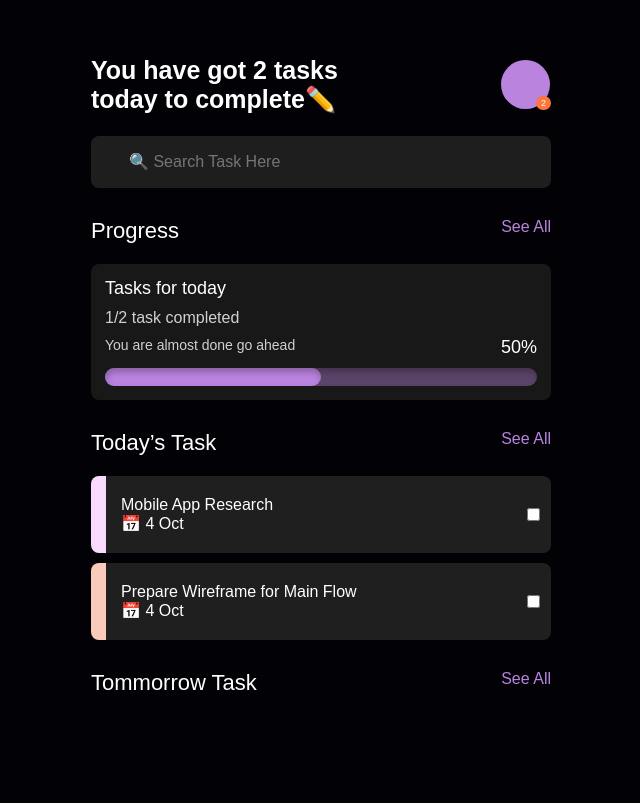
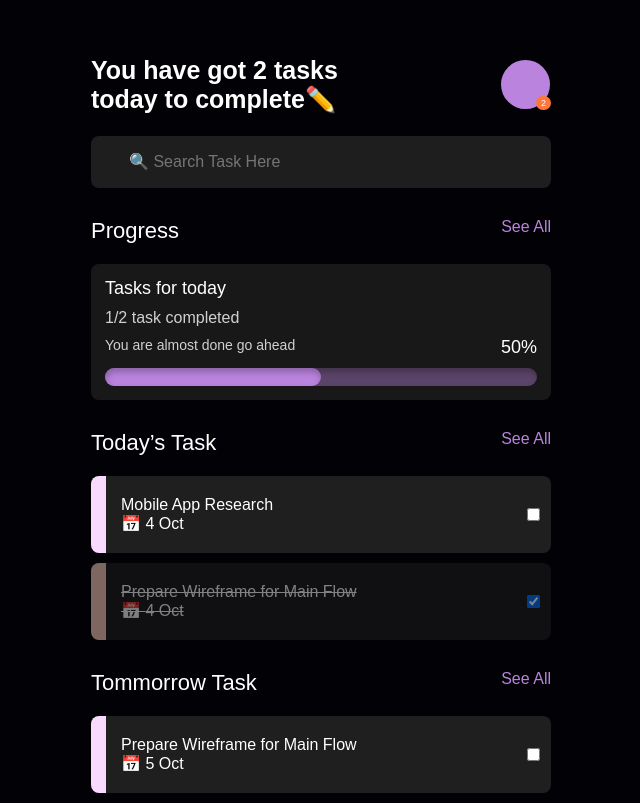
Before and after one commit to Welcome-Stasic/Project-Frontend, a React (Vite) app: page / in a window 1280 px wide. Shown: the whole page, without its empty margins (319-959 px from the left). Built offline with nearby package versions, Linux system fonts and the light colour scheme.

Commit message:
улучшение store

```diff
--- a/src/components/CardTask.tsx
+++ b/src/components/CardTask.tsx
@@ -5,12 +5,35 @@ type Priority = 'low' | 'medium' | 'high';
 interface CardMarkProps {
   priority: Priority;
 }
+
+interface CheckedTask {
+  checked: boolean;
+}
 interface TaskCardProps {
+  id: string;
   priority: Priority;
   title: string;
   date: string;
+  checked: boolean;
+  onToggle: (taskId: string) => void;
 }
-const CardWrapper = styled.div`
+const CardWrapper = styled.div<CheckedTask>`
+    opacity: ${props => {
+        switch(props.checked) {
+            case true:
+                return '50%';
+            case false:
+                return '100%';
+        }
+    }};
+    text-decoration: ${props => {
+        switch(props.checked) {
+            case true:
+                return 'line-through';
+            case false:
+                return 'none';
+        }
+    }};
     margin-bottom: 10px;
     background-color: #1F1F1F;
     border-radius: 8px;
@@ -37,17 +60,19 @@ const CardMark = styled.div<CardMarkProps>`
     width: 15px;
     border-radius: 8px 0px 0px 8px;
 `
-export default ({ priority, title, date }: TaskCardProps) => {
-
+export default ({id, priority, title, date, checked, onToggle }: TaskCardProps) => {
+    const handleCheckboxChange = () => {
+        onToggle(id);
+    };
   return (
     <>
-        <CardWrapper>
+        <CardWrapper checked={checked}>
             <CardMark priority={priority}/>
             <div>
                 {title}<br/>
                 <div>📅 {date}</div>
             </div>
-            <input type="checkbox"/>
+            <input type="checkbox" checked={checked} onChange={handleCheckboxChange}/>
         </CardWrapper>
     </>
   );
--- a/src/components/DashBoardTasks.tsx
+++ b/src/components/DashBoardTasks.tsx
@@ -1,6 +1,9 @@
 import styled from '@emotion/styled';
 import { useStore } from '../stores/StoreContext';
 import CardTask from './CardTask';
+import { observer } from 'mobx-react-lite';
+
+
 
 const ProgressTitle = styled.div`
     margin-top: 30px;
@@ -17,22 +20,27 @@ const LinkTaskAll = styled.a`
     font-size: 16px;
 `;
 
-export default () => {
+const Dashboard = observer(() => {
   const store = useStore();
   const tasksToday = store.todayTasks;
   const tasksTommorow = store.tomorrowTasks;
+
+  const handleToggleTask = (taskId: string) => {
+    store.toggleTask(taskId);
+  };
   return (
     <>
     <div className="container">
     <ProgressTitle>Today’s Task <LinkTaskAll href="#">See All</LinkTaskAll></ProgressTitle>
     {tasksToday.map(item =>
-        <CardTask priority={item.priority} title={item.title} date={item.date}/>
+        <CardTask key={item.id} id={item.id} priority={item.priority} title={item.title} date={item.date} checked={item.completed} onToggle={handleToggleTask}/>
     )}
     <ProgressTitle>Tommorrow Task <LinkTaskAll href="#">See All</LinkTaskAll></ProgressTitle>
     {tasksTommorow.map(item =>
-        <CardTask priority={item.priority} title={item.title} date={item.date}/>
+        <CardTask key={item.id} id={item.id} priority={item.priority} title={item.title} date={item.date} checked={item.completed} onToggle={handleToggleTask}/>
     )}
     </div>
     </>
   );
-};
+});
+export default Dashboard;
--- a/src/components/ProgressBar.tsx
+++ b/src/components/ProgressBar.tsx
@@ -1,5 +1,6 @@
 import styled from '@emotion/styled';
 import { useStore } from '../stores/StoreContext';
+import { observer } from 'mobx-react-lite';
 
 const ProgressTitle = styled.div`
     margin-top: 30px;
@@ -36,7 +37,7 @@ const ProgressBarFront = styled.div`
     transition: 0.5s;
 `
 
-export default () => {
+const ProgressBar = observer(() => {
   const store = useStore();
   return (
     <>
@@ -74,4 +75,5 @@ export default () => {
     </div>
     </>
   );
-};
+});
+export default ProgressBar;
--- a/src/stores/TaskStore.ts
+++ b/src/stores/TaskStore.ts
@@ -23,6 +23,16 @@ class TaskStore {
       completed: true,
       priority: "high",
       createdAt: new Date().toISOString()
+    },
+    {
+      id: "3",
+      title: "Prepare Wireframe for Main Flow",
+      date: "5 Oct",
+      type: "tomorrow",
+      category: "design",
+      completed: false,
+      priority: "medium",
+      createdAt: new Date().toISOString()
     }
   ];
 
@@ -33,7 +43,7 @@ class TaskStore {
     toggleTask = (taskId: string) => {
         const task = this.tasks.find(t => t.id === taskId);
         if (task) {
-            task.completed = true;
+            task.completed = !task.completed;
         }
     };
 
```
